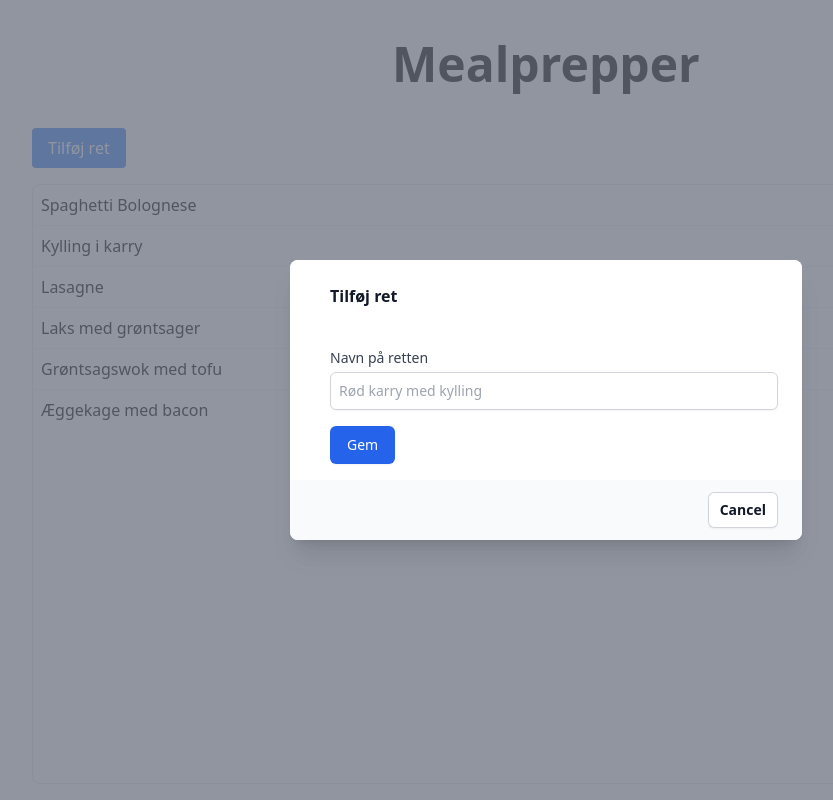
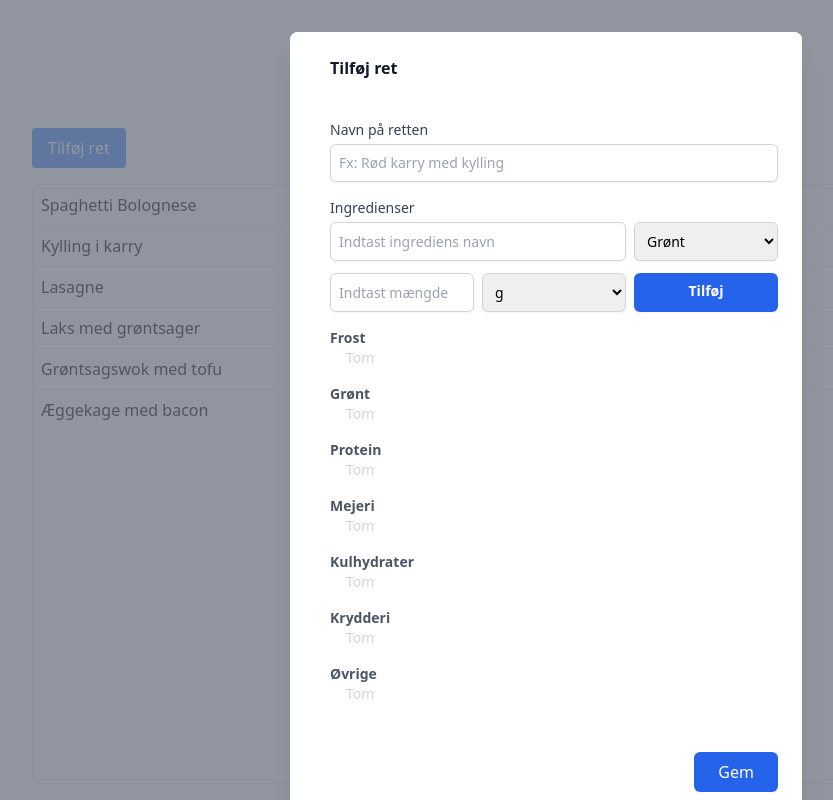
Before and after one commit to Anton0998/Mealprepper, a React (Create React App) app: page / in a window 1280 px wide. Both pictures are taken after a click on the button "Tilføj ret". Shown: the whole page, without its empty margins (94-927 px from the left). Built offline with nearby package versions, Linux system fonts and the light colour scheme.

Commit message:
add ingredients func

```diff
--- a/src/components/AddMeal.jsx
+++ /dev/null
@@ -1,21 +0,0 @@
-import { useState } from 'react';
-
-export default function AddMeal() {
-    const [mealName, setMealname] = useState('')
-    const [frost, setFrost] = useState([]);
-    const [green, setGreen] = useState([]);
-    const [spices, setSpices] = useState([]);
-    const [carbs, setCarbs] = useState([])
-    const [dairy, setdairy] = useState([]);
-    const [protein, setProtein] = useState([]);
-    const [ect, setEtc] = useState([]);
-    const [dialog, setDialog] = useState(false)
-
-
-
-    return (
-        <div>
-            AddMeal
-        </div>
-  )
-}
--- a/src/components/AddMealDialog.jsx
+++ b/src/components/AddMealDialog.jsx
@@ -6,6 +6,8 @@ export default function AddMealDialog() {
   const [open, setOpen] = useState(false);
 
   const handleSubmit = (mealName) => {
+    // if (mealName.trim() === '') return;
+
     console.log('Ny ret:', mealName);
     setOpen(false); // Luk dialogen, når måltidet er gemt
   };
@@ -34,7 +36,7 @@ export default function AddMealDialog() {
                   </div>
                 </div>
               </div>
-              <div className="bg-gray-50 px-4 py-3 sm:flex sm:flex-row-reverse sm:px-6">
+              {/* <div className="bg-gray-50 px-4 py-3 sm:flex sm:flex-row-reverse sm:px-6">
                 <button
                   type="button"
                   onClick={() => setOpen(false)}
@@ -42,7 +44,7 @@ export default function AddMealDialog() {
                 >
                   Cancel
                 </button>
-              </div>
+              </div> */}
             </DialogPanel>
           </div>
         </div>
--- a/src/components/AddMealForm.jsx
+++ b/src/components/AddMealForm.jsx
@@ -2,14 +2,60 @@ import { useState } from 'react';
 
 export default function AddMealForm({ onSubmit }) {
   const [mealName, setMealName] = useState('');
+  const [ingredients, setIngredients] = useState({
+    frost: [],
+    grønt: [],
+    protein: [],
+    mejeri: [],
+    kulhydrater: [],
+    krydderi: [],
+    øvrige: [],
+  });
+
+  const [currentIngredient, setCurrentIngredient] = useState({
+    category: 'grønt', // Default category
+    item: '',
+    amount: '',
+    unit: 'g', // Default unit
+  });
+
+  const handleIngredientChange = (field, value) => {
+    setCurrentIngredient(prev => ({ ...prev, [field]: value }));
+  };
+
+  const handleAddIngredient = () => {
+    const { category, item, amount, unit } = currentIngredient;
+
+    if (item && amount) {
+      setIngredients(prev => ({
+        ...prev,
+        [category]: [...prev[category], { item, amount: parseFloat(amount), unit }],
+      }));
+      setCurrentIngredient({ category, item: '', amount: '', unit: 'g' }); // Clear current input
+    }
+  };
 
   const handleSubmit = (e) => {
     e.preventDefault();
-        onSubmit(mealName);
+    onSubmit({
+      name: mealName,
+      ingredients,
+    });
+    // Clear inputs after submit (optional)
+    setMealName('');
+    setIngredients({
+      frost: [],
+      grønt: [],
+      protein: [],
+      mejeri: [],
+      kulhydrater: [],
+      krydderi: [],
+      øvrige: [],
+    });
   };
 
   return (
-        <form onSubmit={handleSubmit} className=" mx-auto mt-10">
+    <form onSubmit={handleSubmit} className="mx-auto mt-10">
       <label htmlFor="mealName" className="block text-sm font-medium text-gray-700">
         Navn på retten
       </label>
@@ -17,17 +63,91 @@ export default function AddMealForm({ onSubmit }) {
         type="text"
         id="mealName"
         className="mt-1 block w-full p-2 border border-gray-300 rounded-md shadow-sm focus:ring-indigo-500 focus:border-indigo-500 sm:text-sm"
-                placeholder="Rød karry med kylling"
+        placeholder="Fx: Rød karry med kylling"
         onChange={(e) => setMealName(e.target.value)}
         value={mealName}
       />
-            {/* Flyt Gem knappen ind i formularen */}
+
+      {/* Input for current ingredient */}
+      <div className="mt-4">
+        <label className="block text-sm font-medium text-gray-700">
+          Ingredienser
+        </label>
+        <div className="grid grid-cols-3 gap-2">
+          <input
+            className="col-span-2 mt-1 block w-full p-2 border border-gray-300 rounded-md shadow-sm focus:ring-indigo-500 focus:border-indigo-500 sm:text-sm"
+            type="text"
+            placeholder="Indtast ingrediens navn"
+            onChange={(e) => handleIngredientChange('item', e.target.value)}
+            value={currentIngredient.item}
+          />
+          <select
+            className="mt-1 block w-full p-2 border border-gray-300 rounded-md shadow-sm focus:ring-indigo-500 focus:border-indigo-500 sm:text-sm"
+            onChange={(e) => handleIngredientChange('category', e.target.value)}
+            value={currentIngredient.category}
+          >
+            <option value="grønt">Grønt</option>
+            <option value="protein">Protein</option>
+            <option value="mejeri">Mejeri</option>
+            <option value="kulhydrater">Kulhydrater</option>
+            <option value="krydderi">Krydderi</option>
+            <option value="øvrige">Øvrige</option>
+            <option value="frost">Frost</option>
+          </select>
+          <input
+            className="mt-1 block w-full p-2 border border-gray-300 rounded-md shadow-sm focus:ring-indigo-500 focus:border-indigo-500 sm:text-sm"
+            type="number"
+            placeholder="Indtast mængde"
+            onChange={(e) => handleIngredientChange('amount', e.target.value)}
+            value={currentIngredient.amount}
+          />
+          <select
+            className="mt-1 block w-full p-2 border border-gray-300 rounded-md shadow-sm focus:ring-indigo-500 focus:border-indigo-500 sm:text-sm"
+            value={currentIngredient.unit}
+            onChange={(e) => handleIngredientChange('unit', e.target.value)}
+          >
+            <option value="g">g</option>
+            <option value="mL">mL</option>
+            <option value="stk">stk</option>
+          </select>
+
+          <button
+            type="button"
+            onClick={handleAddIngredient}
+            className="mt-1 inline-flex justify-center rounded-md bg-blue-600 px-3 py-2 text-sm font-semibold text-white shadow-sm hover:bg-blue-500"
+          >
+            Tilføj
+          </button>
+        </div>
+    </div>
+    <div className='mt-4'>
+        {Object.entries(ingredients).map(([category, items]) => (
+            <div key={category}>
+                <p className="text-sm text-gray-600 font-semibold capitalize">{category}</p>
+                {items.length > 0 ?
+                    ( <ul className='pb-4'>
+                        {items.map((ingredient, index) => (
+                        <li key={index} className="flex justify-between ps-4 text-gray-500 text-sm">
+                            <p>{ingredient.item}</p>
+                            <p>{`${ingredient.amount} ${ingredient.unit}`}</p>
+                        </li>
+                        ))}
+                    </ul> )
+                    : (
+                    <li className='list-none ps-4 text-gray-300 text-sm pb-4'>Tom</li>
+                    )}
+            </div>
+        ))}
+    </div>
+
+    <div className="mt-8 text-right">
         <button
           type="submit"
-                className="mt-4 inline-flex justify-center py-2 px-4 border border-transparent shadow-sm text-sm font-medium rounded-md text-white bg-blue-600 hover:bg-blue-700 focus:outline-none focus:ring-2 focus:ring-offset-2 focus:ring-blue-500"
+          className="py-2 px-6 rounded-md text-white bg-blue-600 hover:bg-blue-700"
         >
           Gem
         </button>
+      </div>
     </form>
   );
 }
```
Lines whose indentation alone changed are shown as unchanged.
